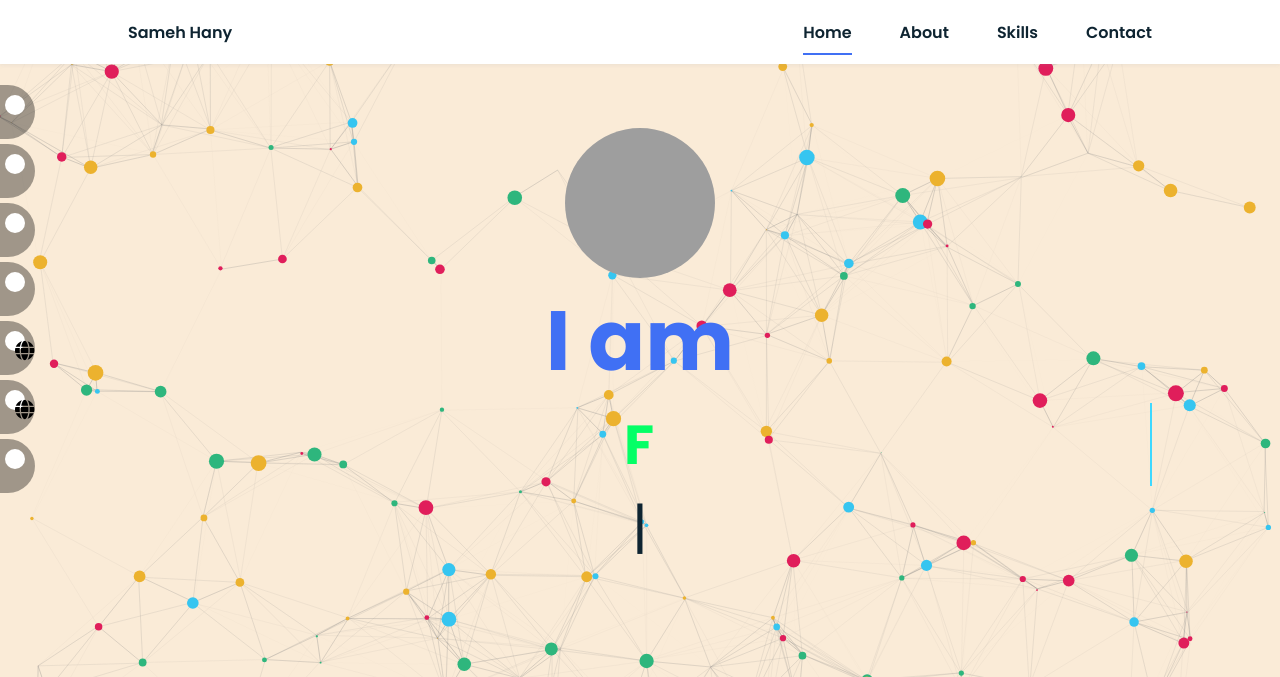
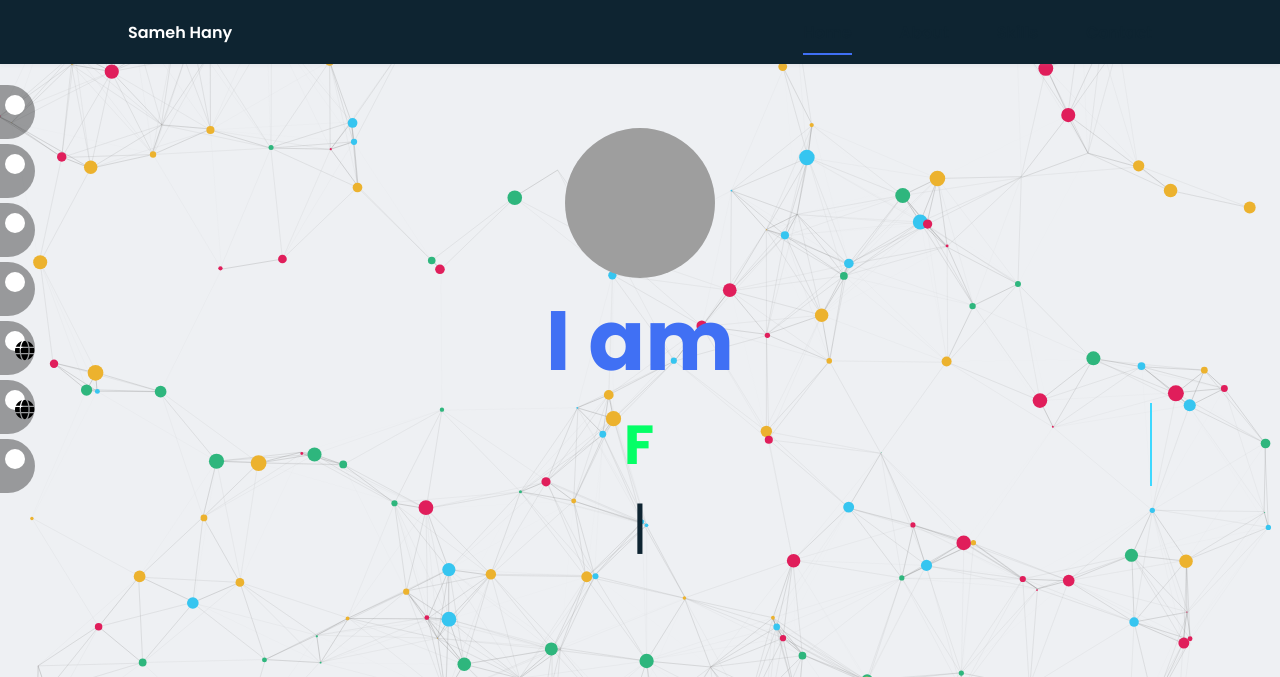
Before and after one commit to sam7hany/Portfolio, a plain HTML site: page index.html in a window 1280 px wide. Shown: the top 677 px of the page. Drawn offline with nearby package versions, Linux system fonts and the light colour scheme; no server answers; grey boxes are pictures that could not be loaded.

Commit message:
Update style.css

```diff
--- a/style/style.css
+++ b/style/style.css
@@ -90,7 +90,7 @@ body{
   font-size: var(--normal-font-size);
   color: var(--second-color);
   background-image: url(bg/bg.gif);
-  background-color: antiquewhite;
+    background-color: rgb(146 161 176 / 15%);
 }
 
 h1,h2,p{
@@ -162,7 +162,7 @@ canvas.particles-js-canvas-el{
   top: 0;
   left: 0;
   z-index: var(--z-fixed);
-  background-color: #fff;
+  background-color: #0e2431;
   box-shadow: 0 1px 4px rgba(146,161,176,.15);
 }
 
@@ -206,7 +206,7 @@ canvas.particles-js-canvas-el{
   background-color: var(--first-color);
 }
 .nav__logo{
-  color: var(--second-color);
+  color: #fff;
 }
 .nav__toggle{
   color: var(--second-color);
```
